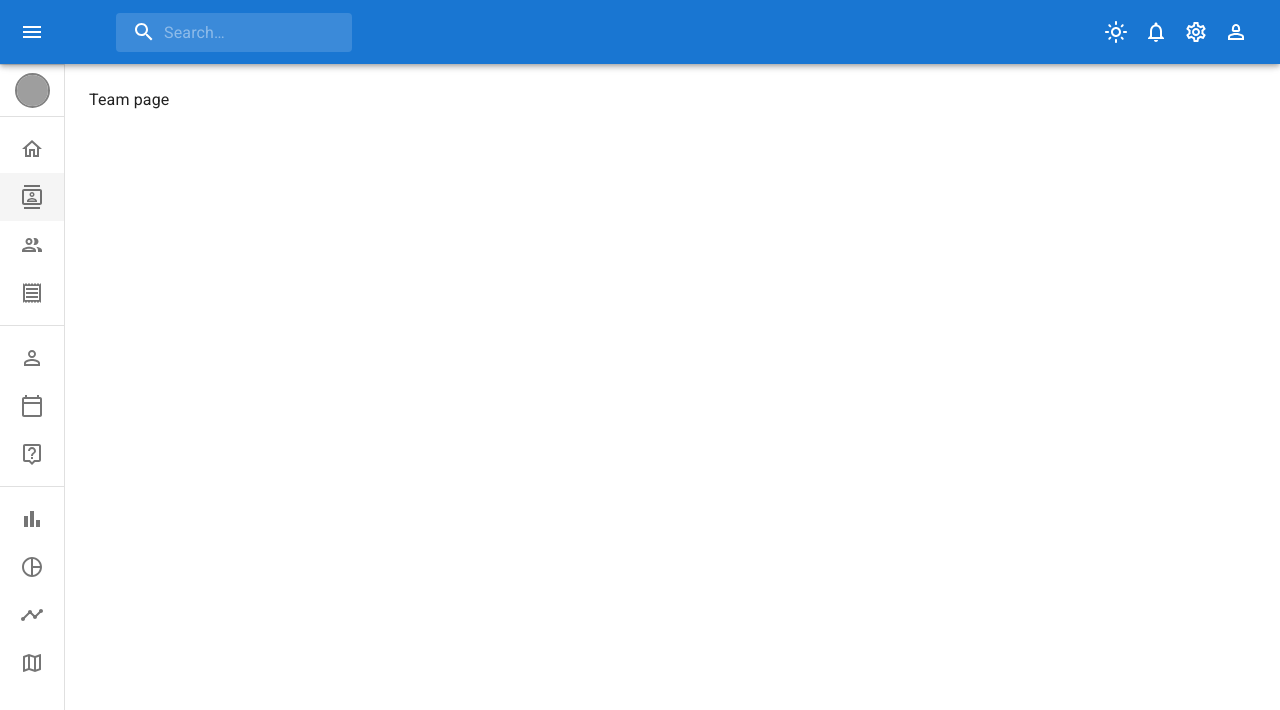
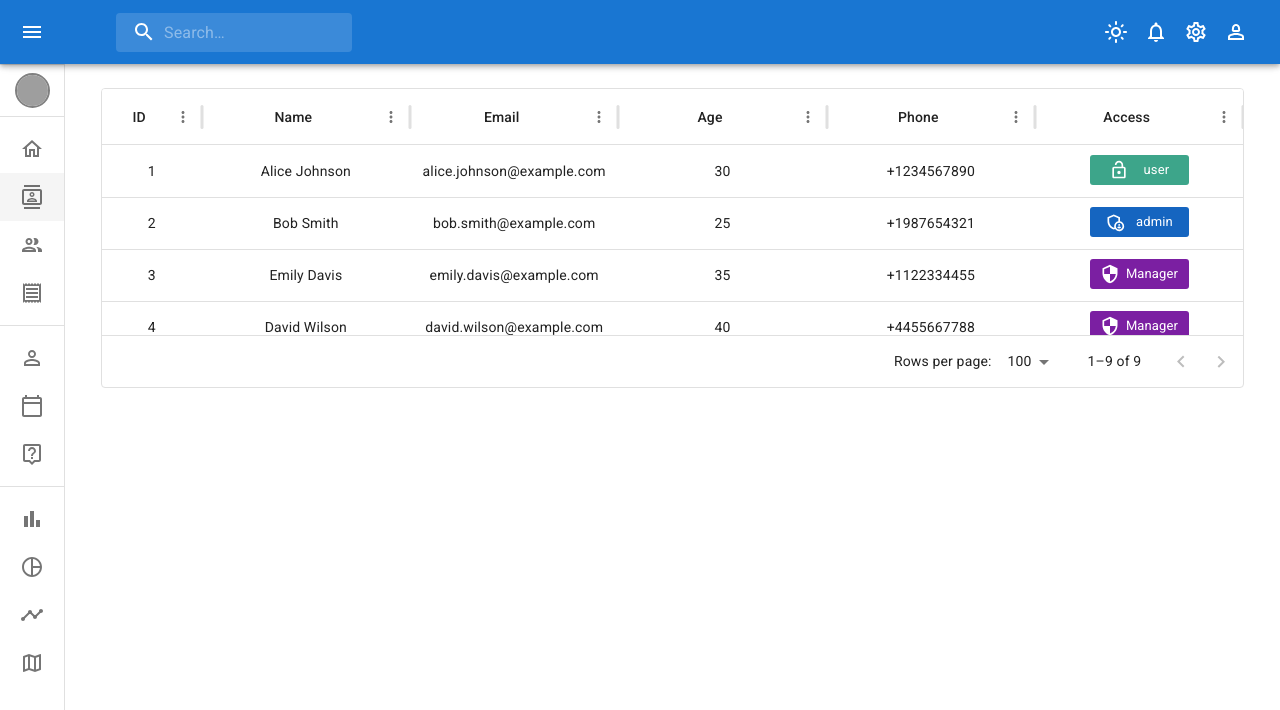
Before and after one commit to rachidBounessah/React-AdminDashboard, a React (Vite) app: page /team in a window 1280 px wide. Shown: the top 710 px of the page. Built offline with nearby package versions, Linux system fonts and the light colour scheme; grey boxes are pictures that could not be loaded.

Commit message:
page team

```diff
--- a/package.json
+++ b/package.json
@@ -14,6 +14,7 @@
     "@emotion/styled": "^11.11.5",
     "@mui/icons-material": "^5.15.20",
     "@mui/material": "^5.15.20",
+    "@mui/x-data-grid": "^7.8.0",
     "react": "^18.3.1",
     "react-dom": "^18.3.1",
     "react-router-dom": "^6.24.0"
--- a/src/App.jsx
+++ b/src/App.jsx
@@ -10,7 +10,6 @@ import CssBaseline from "@mui/material/CssBaseline";
 import TopBar from "./components/TopBar";
 import SideBar from "./components/SideBar";
 import { getDesignTokens } from "./theme";
-import { Typography } from "@mui/material";
 import { Outlet } from "react-router-dom";
 
 export default function MiniDrawer() {
--- a/src/page/Team/Team.jsx
+++ b/src/page/Team/Team.jsx
@@ -1,5 +1,125 @@
 import React from "react";
+import { DataGrid } from "@mui/x-data-grid";
+import { rows } from "./data";
+import { Box, Typography, useTheme } from "@mui/material";
+import {
+  AdminPanelSettingsOutlined,
+  LockOpenOutlined,
+  SecurityOutlined,
+} from "@mui/icons-material";
 
 export default function Team() {
-  return <div>Team page</div>;
+  const theme = useTheme();
+
+  const columns = [
+    {
+      field: "id",
+      headerName: "ID",
+      align: "center",
+      headerAlign: "center",
+    },
+    {
+      field: "name",
+      headerName: "Name",
+      align: "center",
+      headerAlign: "center",
+      flex: 1,
+    },
+    {
+      field: "email",
+      headerName: "Email",
+      flex: 1,
+      align: "center",
+      headerAlign: "center",
+    },
+    {
+      field: "age",
+      headerName: "Age",
+      align: "center",
+      headerAlign: "center",
+      flex: 1,
+    },
+    {
+      field: "phone",
+      headerName: "Phone",
+      flex: 1,
+      align: "center",
+      headerAlign: "center",
+    },
+    {
+      field: "access",
+      headerName: "Access",
+      flex: 1,
+      align: "center",
+      headerAlign: "center",
+
+      renderCell: ({ row: { access } }) => {
+        return (
+          <Box
+            sx={{
+              marginY: "9px",
+              p: "5px",
+              width: "99px",
+              borderRadius: "3px",
+              textAlign: "center",
+              display: "flex",
+              justifyContent: "space-evenly",
+              marginLeft: "auto",
+              marginRight: "auto",
+
+              backgroundColor:
+                access === "admin"
+                  ? theme.palette.primary.dark
+                  : access === "Manager"
+                  ? theme.palette.secondary.dark
+                  : "#3da58a",
+            }}
+          >
+            {access === "admin" && (
+              <AdminPanelSettingsOutlined
+                sx={{ color: "white" }}
+                fontSize="small"
+              />
+            )}
+            {access === "Manager" && (
+              <SecurityOutlined sx={{ color: "white" }} fontSize="small" />
+            )}
+            {access === "user" && (
+              <LockOpenOutlined sx={{ color: "white" }} fontSize="small" />
+            )}
+            {/* {access === "admin" ? (
+              <AdminPanelSettingsOutlined fontSize="small" />
+            ) : access === "user" ? (
+              <LockOpenOutlined />
+            ) : (
+              <SecurityOutlined />
+            )} */}
+
+            <Typography
+              sx={{ fontSize: "13px", color: "white" }}
+              variant="body1"
+            >
+              {access}
+            </Typography>
+          </Box>
+        );
+      },
+    },
+  ];
+
+  return (
+    <Box
+      sx={{
+        height: 300,
+        width: "98%",
+        mx: "auto",
+      }}
+    >
+      <DataGrid
+        rows={rows}
+        // @ts-ignore
+        columns={columns}
+      />
+    </Box>
+  );
 }
--- /dev/null
+++ b/src/page/Team/data.jsx
@@ -0,0 +1,76 @@
+import { Box, Typography } from "@mui/material";
+
+export const rows = [
+  {
+    id: 1,
+    name: "Alice Johnson",
+    email: "alice.johnson@example.com",
+    age: "30",
+    phone: "+1234567890",
+    access: "user",
+  },
+  {
+    id: 2,
+    name: "Bob Smith",
+    email: "bob.smith@example.com",
+    age: "25",
+    phone: "+1987654321",
+    access: "admin",
+  },
+  {
+    id: 3,
+    name: "Emily Davis",
+    email: "emily.davis@example.com",
+    age: "35",
+    phone: "+1122334455",
+    access: "Manager",
+  },
+  {
+    id: 4,
+    name: "David Wilson",
+    email: "david.wilson@example.com",
+    age: "40",
+    phone: "+4455667788",
+    access: "Manager",
+  },
+  {
+    id: 5,
+    name: "Sophia Martinez",
+    email: "sophia.martinez@example.com",
+    age: "27",
+    phone: "+9988776655",
+    access: "user",
+  },
+  {
+    id: 6,
+    name: "James Brown",
+    email: "james.brown@example.com",
+    age: "33",
+    phone: "+7766554433",
+    access: "admin",
+  },
+  {
+    id: 7,
+    name: "Olivia Miller",
+    email: "olivia.miller@example.com",
+    age: "29",
+    phone: "+3344556677",
+    access: "user",
+  },
+  {
+    id: 8,
+    name: "William Taylor",
+    email: "william.taylor@example.com",
+    age: "45",
+    phone: "+1122334455",
+    access: "admin",
+  },
+  {
+    id: 9,
+    name: "Emma Moore",
+    email: "emma.moore@example.com",
+    age: "32",
+    phone: "+9988776655",
+    access: "user",
+  },
+];
```
Also changed, not shown: 1 other file (tests, documents, lock files or other folders).
